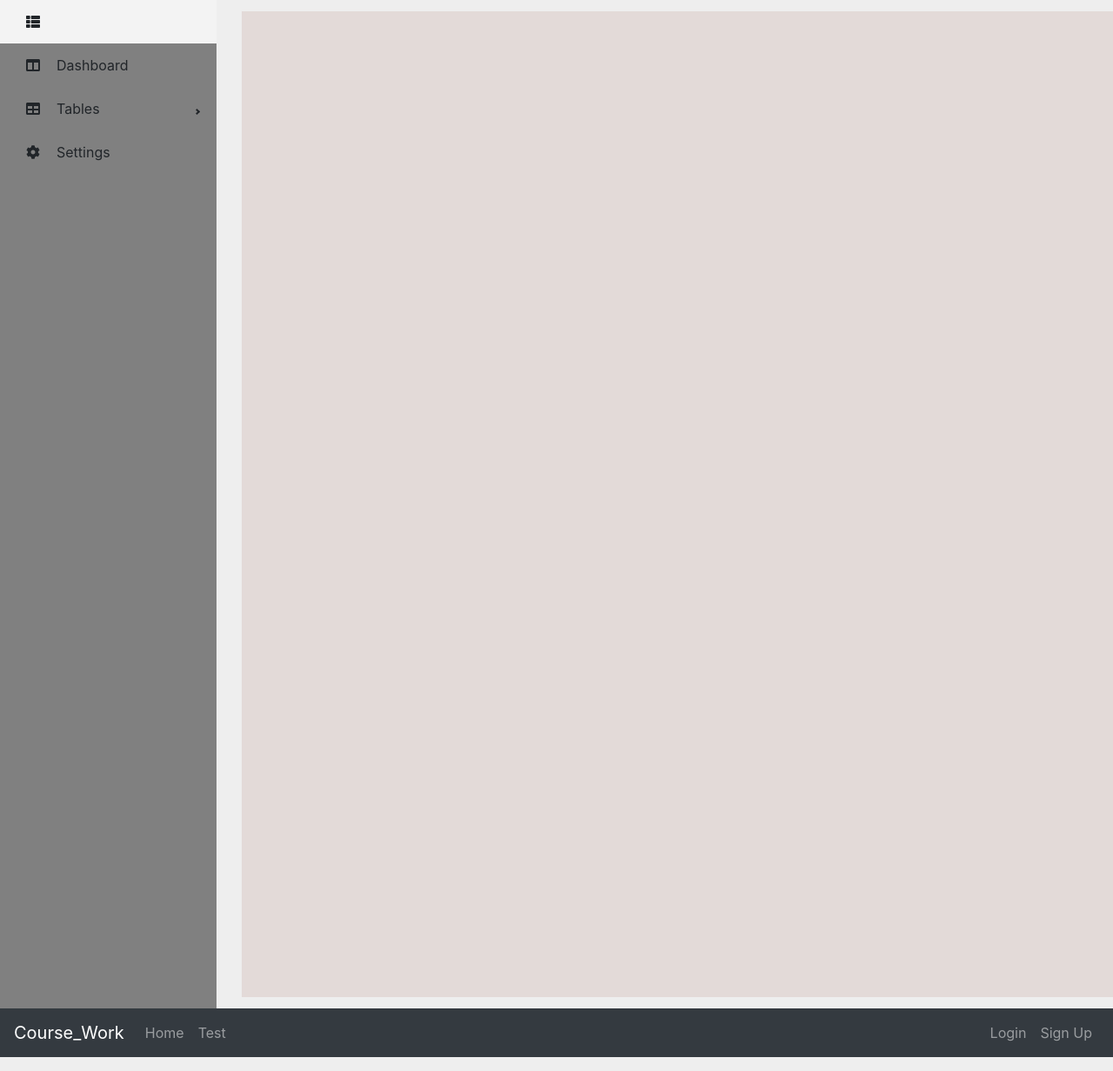
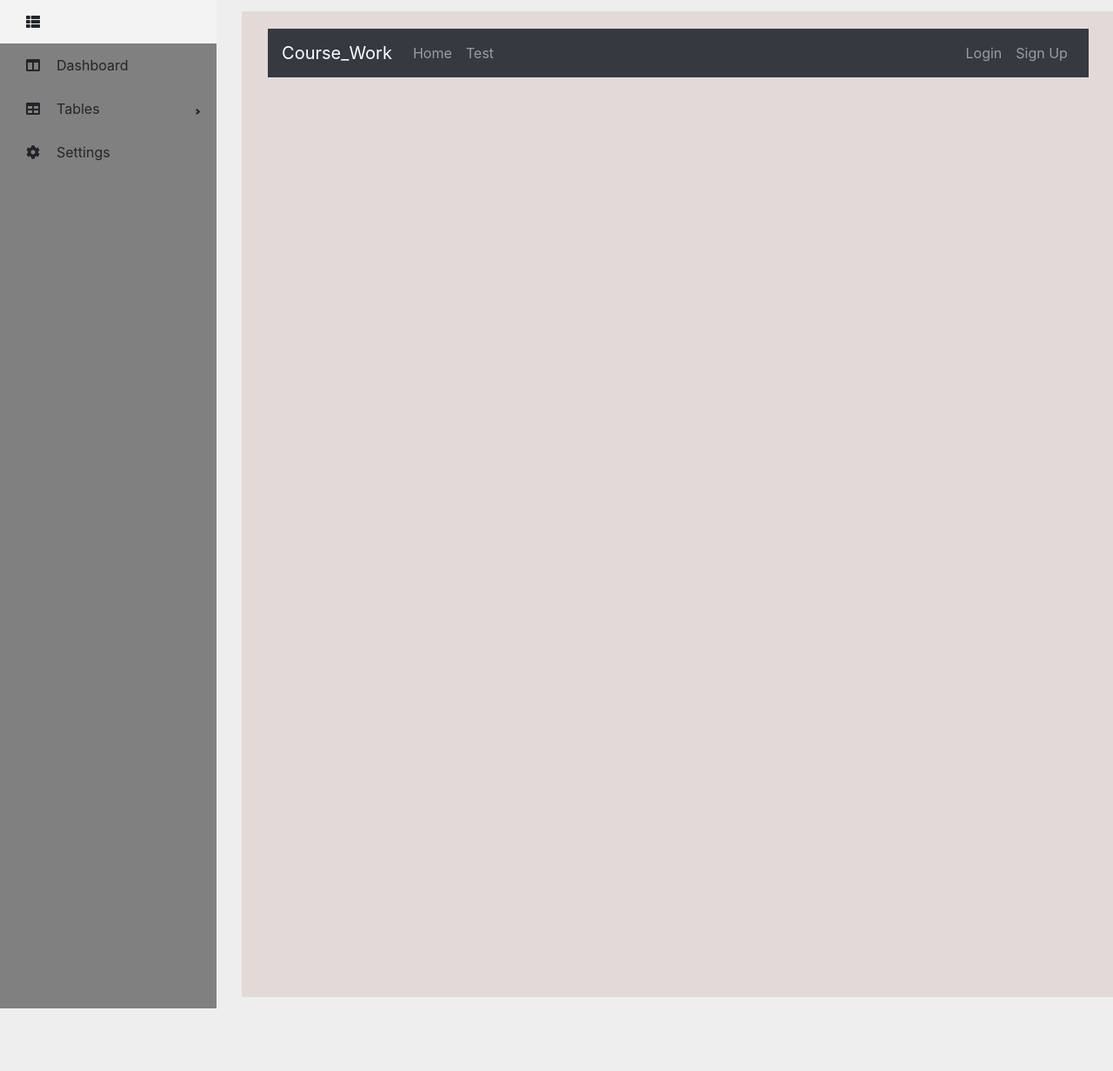
Before and after one commit to globalskye/ComputerStore-front-end, a React (Create React App) app: page /admin in a window 1280 px wide. Shown: the whole page at 87% size. After the commit the page ends 1160 px from the top, so only its background shows below. Built offline with nearby package versions, Linux system fonts and the light colour scheme.

Commit message:
setup react router base

```diff
--- a/src/App.tsx
+++ b/src/App.tsx
@@ -1,141 +1,12 @@
 import 'bootstrap/dist/css/bootstrap.min.css';
 import React from 'react';
 import { useState, useEffect } from 'react';
-import { Container } from 'react-bootstrap';
-import { Routes, Route, Link } from 'react-router-dom';
+import { RouterProvider } from 'react-router-dom';
 import './App.css';
-import EventBus from './common/EventBus';
-import AdminEmployee from './components/AdminComponents/Employee';
-import AdminProducts from './components/AdminComponents/Products';
-import AdminUsers from './components/AdminComponents/Users';
-import BoardModerator from './components/BoardModerator';
-import BoardUser from './components/BoardUser';
-import Home from './components/Home';
-import Login from './components/Login';
-import Register from './components/Register';
-import SidebarView from './components/SideBarView';
-import * as AuthService from './services/auth.service';
-import IUser from './types/user.type';
+import router from './router';
 
 const App: React.FC = () => {
-  const [showModeratorBoard, setShowModeratorBoard] = useState<boolean>(false);
-  const [showAdminBoard, setShowAdminBoard] = useState<boolean>(false);
-  const [currentUser, setCurrentUser] = useState<IUser | undefined>(undefined);
-
-  useEffect(() => {
-    const user = AuthService.getCurrentUser();
-
-    if (user) {
-      setCurrentUser(user);
-      //setShowModeratorBoard(user.roles.includes("ROLE_MODERATOR"));
-      //setShowAdminBoard(user.roles.includes("ROLE_ADMIN"));
-    }
-
-    EventBus.on('logout', logOut);
-
-    return () => {
-      EventBus.remove('logout', logOut);
-    };
-  }, []);
-
-  const logOut = () => {
-    AuthService.logout();
-    setShowModeratorBoard(false);
-    setShowAdminBoard(false);
-    setCurrentUser(undefined);
-  };
-
-  return (
-    <div>
-      <>
-        <div className="row">
-          <div className="col-auto">
-            <SidebarView></SidebarView>
-          </div>
-
-          <div className="col" style={{ margin: '1%', backgroundColor: '#E3DAD8' }}>
-            <Container style={{ marginTop: '2%' }}>
-              <Routes>
-                <Route path="/admin/users" element={<AdminUsers />} />
-                <Route path="/admin/employee" element={<AdminEmployee />} />
-                <Route path="/admin/product" element={<AdminProducts />} />
-              </Routes>
-            </Container>
-          </div>
-        </div>
-      </>
-
-      <nav className="navbar navbar-expand navbar-dark bg-dark">
-        <Link to={'/'} className="navbar-brand">
-          Course_Work
-        </Link>
-        <div className="navbar-nav mr-auto">
-          <li className="nav-item">
-            <Link to={'/home'} className="nav-link">
-              Home
-            </Link>
-          </li>
-          <li className="nav-item">
-            <Link to={'/test'} className="nav-link">
-              Test
-            </Link>
-          </li>
-
-          {showModeratorBoard && (
-            <li className="nav-item">
-              <Link to={'/mod'} className="nav-link">
-                Moderator Board
-              </Link>
-            </li>
-          )}
-
-          {currentUser && (
-            <li className="nav-item">
-              <Link to={'/user'} className="nav-link">
-                User
-              </Link>
-            </li>
-          )}
-        </div>
-
-        {currentUser ? (
-          <div className="navbar-nav ml-auto">
-            <li className="nav-item"></li>
-            <li className="nav-item">
-              <a href="/login" className="nav-link" onClick={logOut}>
-                LogOut
-              </a>
-            </li>
-          </div>
-        ) : (
-          <div className="navbar-nav ml-auto">
-            <li className="nav-item">
-              <Link to={'/login'} className="nav-link">
-                Login
-              </Link>
-            </li>
-
-            <li className="nav-item">
-              <Link to={'/register'} className="nav-link">
-                Sign Up
-              </Link>
-            </li>
-          </div>
-        )}
-      </nav>
-
-      <div className="container mt-3">
-        <Routes>
-          <Route path="/" element={<Home />} />
-          <Route path="/home" element={<Home />} />
-          <Route path="/login" element={<Login />} />
-          <Route path="/register" element={<Register />} />
-          <Route path="/user" element={<BoardUser />} />
-          <Route path="/mod" element={<BoardModerator />} />
-        </Routes>
-      </div>
-    </div>
-  );
+  return <RouterProvider router={router}></RouterProvider>;
 };
 
 export default App;
--- a/src/index.tsx
+++ b/src/index.tsx
@@ -1,6 +1,5 @@
 import ReactDOM from 'react-dom/client';
 import { ProSidebarProvider } from 'react-pro-sidebar';
-import { BrowserRouter } from 'react-router-dom';
 import App from './App';
 import './index.css';
 import reportWebVitals from './reportWebVitals';
@@ -9,9 +8,7 @@ const root = ReactDOM.createRoot(document.getElementById('root') as HTMLElement)
 
 root.render(
   <ProSidebarProvider>
-    <BrowserRouter>
-      <App />
-    </BrowserRouter>
+    <App />
   </ProSidebarProvider>
 );
 
--- a/src/components/Login.tsx
+++ b/src/pages/Login.tsx
@@ -28,7 +28,7 @@ const useStyles = () =>
     }
   }));
 
-const Register: React.FC = () => {
+const Login: React.FC = () => {
   const [message, setMessage] = useState<string>('');
   const navigate = useNavigate();
 
@@ -103,4 +103,4 @@ const Register: React.FC = () => {
   );
 };
 
-export default Register;
+export default Login;
--- /dev/null
+++ b/src/pages/Root.tsx
@@ -0,0 +1,64 @@
+import 'bootstrap/dist/css/bootstrap.min.css';
+import React from 'react';
+import { useState, useEffect } from 'react';
+import { Container } from 'react-bootstrap';
+import { Outlet } from 'react-router-dom';
+import EventBus from '../common/EventBus';
+import SidebarView from '../components/SideBarView';
+import * as AuthService from '../services/auth.service';
+import AppBar from '../shared/molecules/AppBar';
+import IUser from '../types/user.type';
+
+const Rout: React.FC = () => {
+  const [showModeratorBoard, setShowModeratorBoard] = useState<boolean>(false);
+  const [showAdminBoard, setShowAdminBoard] = useState<boolean>(false);
+  const [currentUser, setCurrentUser] = useState<IUser | undefined>(undefined);
+
+  useEffect(() => {
+    const user = AuthService.getCurrentUser();
+
+    if (user) {
+      setCurrentUser(user);
+      //setShowModeratorBoard(user.roles.includes("ROLE_MODERATOR"));
+      //setShowAdminBoard(user.roles.includes("ROLE_ADMIN"));
+    }
+
+    EventBus.on('logout', logOut);
+
+    return () => {
+      EventBus.remove('logout', logOut);
+    };
+  }, []);
+
+  const logOut = () => {
+    AuthService.logout();
+    setShowModeratorBoard(false);
+    setShowAdminBoard(false);
+    setCurrentUser(undefined);
+  };
+
+  return (
+    <div>
+      <>
+        <div className="row">
+          <div className="col-auto">
+            <SidebarView></SidebarView>
+          </div>
+
+          <div className="col" style={{ margin: '1%', backgroundColor: '#E3DAD8' }}>
+            <Container style={{ marginTop: '2%' }}>
+              <AppBar
+                currentUser={currentUser}
+                logOut={logOut}
+                showModeratorBoard={showModeratorBoard}
+              />
+              <Outlet />
+            </Container>
+          </div>
+        </div>
+      </>
+    </div>
+  );
+};
+
+export default Rout;
--- /dev/null
+++ b/src/shared/molecules/AppBar.tsx
@@ -0,0 +1,75 @@
+import { Link } from 'react-router-dom';
+import IUser from '../../types/user.type';
+
+const AppBar = ({
+  showModeratorBoard,
+  currentUser,
+  logOut
+}: {
+  showModeratorBoard: boolean;
+  currentUser?: IUser;
+  logOut: () => void;
+}) => {
+  return (
+    <nav className="navbar navbar-expand navbar-dark bg-dark">
+      <Link to={'/'} className="navbar-brand">
+        Course_Work
+      </Link>
+      <div className="navbar-nav mr-auto">
+        <li className="nav-item">
+          <Link to={'/home'} className="nav-link">
+            Home
+          </Link>
+        </li>
+        <li className="nav-item">
+          <Link to={'/test'} className="nav-link">
+            Test
+          </Link>
+        </li>
+
+        {showModeratorBoard && (
+          <li className="nav-item">
+            <Link to={'/mod'} className="nav-link">
+              Moderator Board
+            </Link>
+          </li>
+        )}
+
+        {currentUser && (
+          <li className="nav-item">
+            <Link to={'/user'} className="nav-link">
+              User
+            </Link>
+          </li>
+        )}
+      </div>
+
+      {currentUser ? (
+        <div className="navbar-nav ml-auto">
+          <li className="nav-item"></li>
+          <li className="nav-item">
+            <a href="/login" className="nav-link" onClick={logOut}>
+              LogOut
+            </a>
+          </li>
+        </div>
+      ) : (
+        <div className="navbar-nav ml-auto">
+          <li className="nav-item">
+            <Link to={'/login'} className="nav-link">
+              Login
+            </Link>
+          </li>
+
+          <li className="nav-item">
+            <Link to={'/register'} className="nav-link">
+              Sign Up
+            </Link>
+          </li>
+        </div>
+      )}
+    </nav>
+  );
+};
+
+export default AppBar;
```
Also changed, not shown: src/router/index.tsx (+26 -79 lines).
